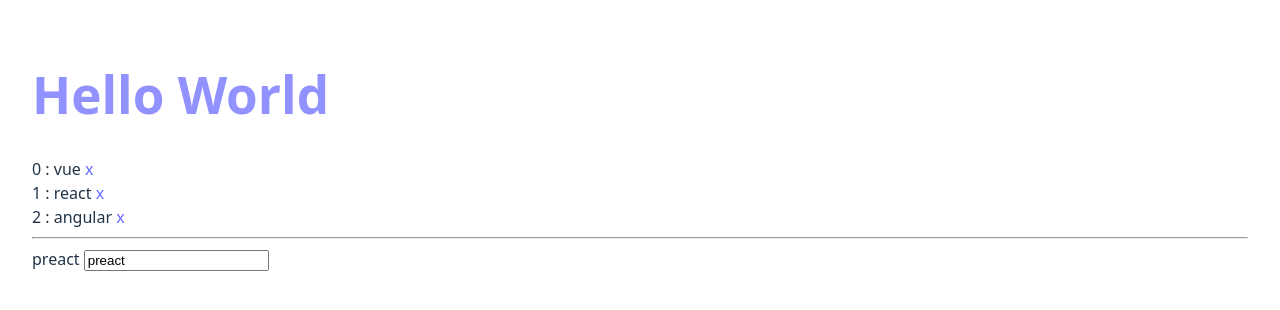
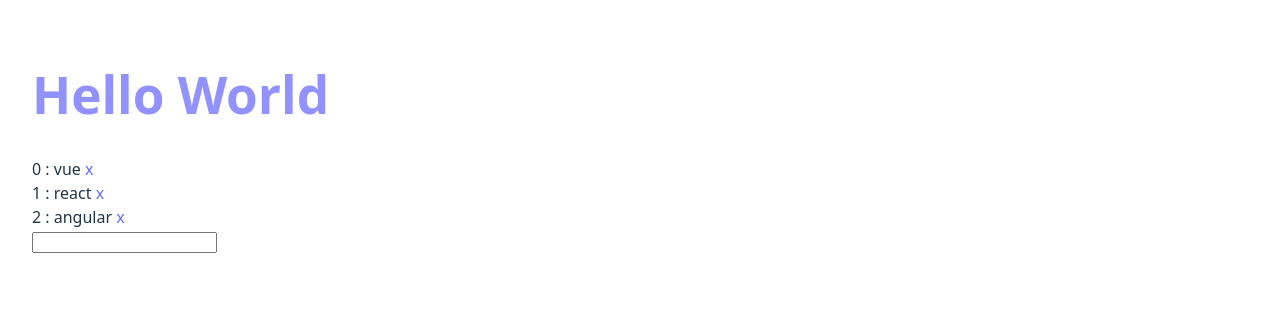
Before and after one commit to darfianardiansyah/learn-vue, a Vue app: page / in a window 1280 px wide. Shown: the top 310 px of the page. Built offline with nearby package versions, Linux system fonts and the light colour scheme.

Commit message:
Style and Class bindings

```diff
--- a/src/components/TagsInput.vue
+++ b/src/components/TagsInput.vue
@@ -3,17 +3,18 @@
     {{ index + " : " + tag }}
     <a @click.prevent="removeTag(index)" href="#">x</a>
   </div>
-  <hr />
-  {{ newTag }}
+  <!-- <hr />
+  {{ newTag }} -->
   <input type="text" v-model.trim="newTag" @keydown.enter="addNewTag" @keydown.delete="removeLastTag"
-    @keydown.tab.prevent="addNewTag" />
+    @keydown.tab.prevent="addNewTag"
+    :class="{ 'tag-exists': tags.includes(newTag) }"/>
 </template>
 
 <script>
 export default {
   data: () => ({
     tags: ["vue", "react", "angular"],
-    newTag: "preact",
+    newTag: "",
   }),
   methods: {
     addNewTag() {
@@ -33,9 +34,13 @@
   },
 };
 </script>
-<style>
+<style scoped>
 button {
   background-color: rgb(42, 95, 42);
   color: white;
 }
+.tag-exists {
+  color:red;
+  text-decoration: line-through;
+}
 </style>
```
